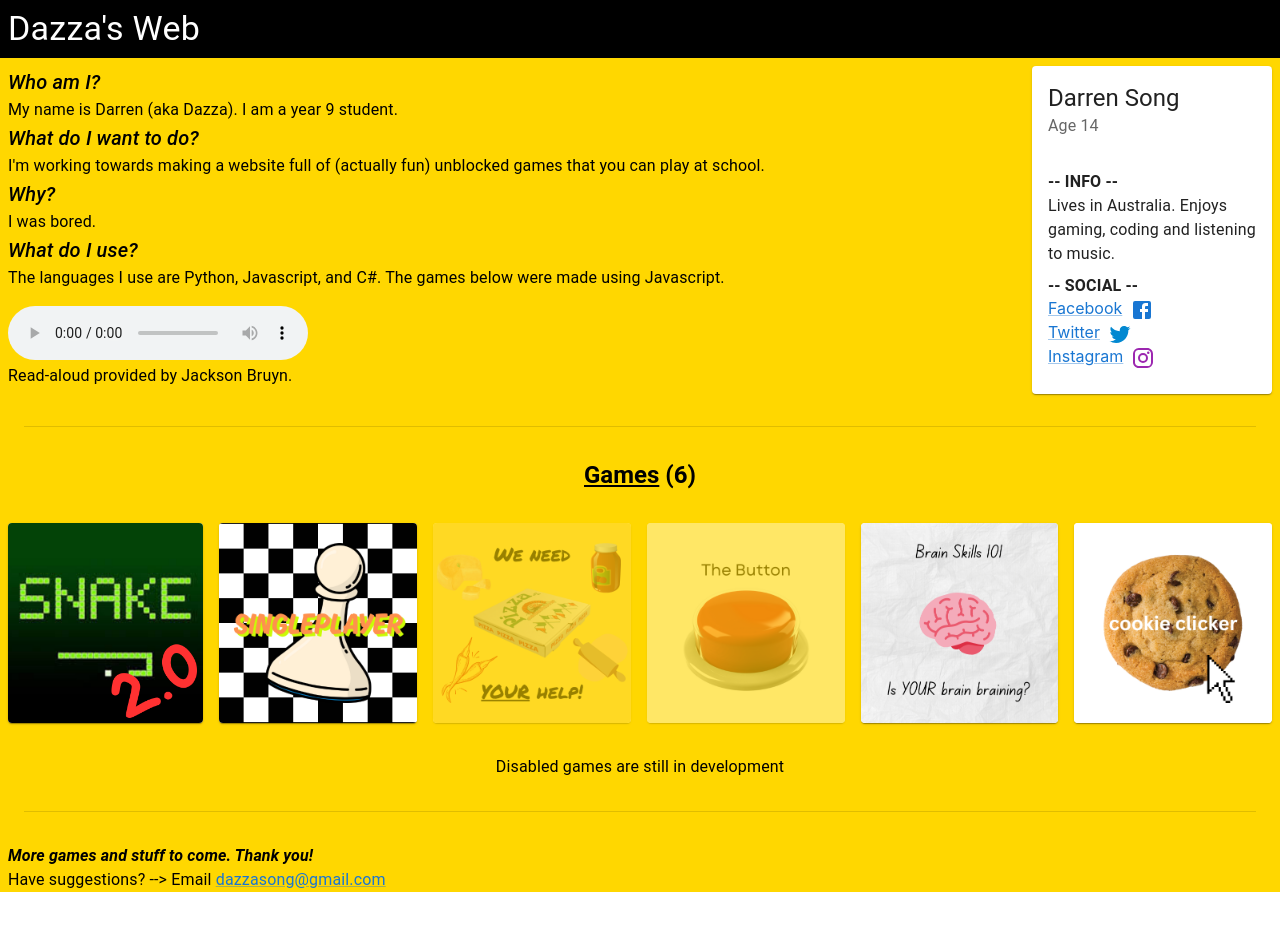
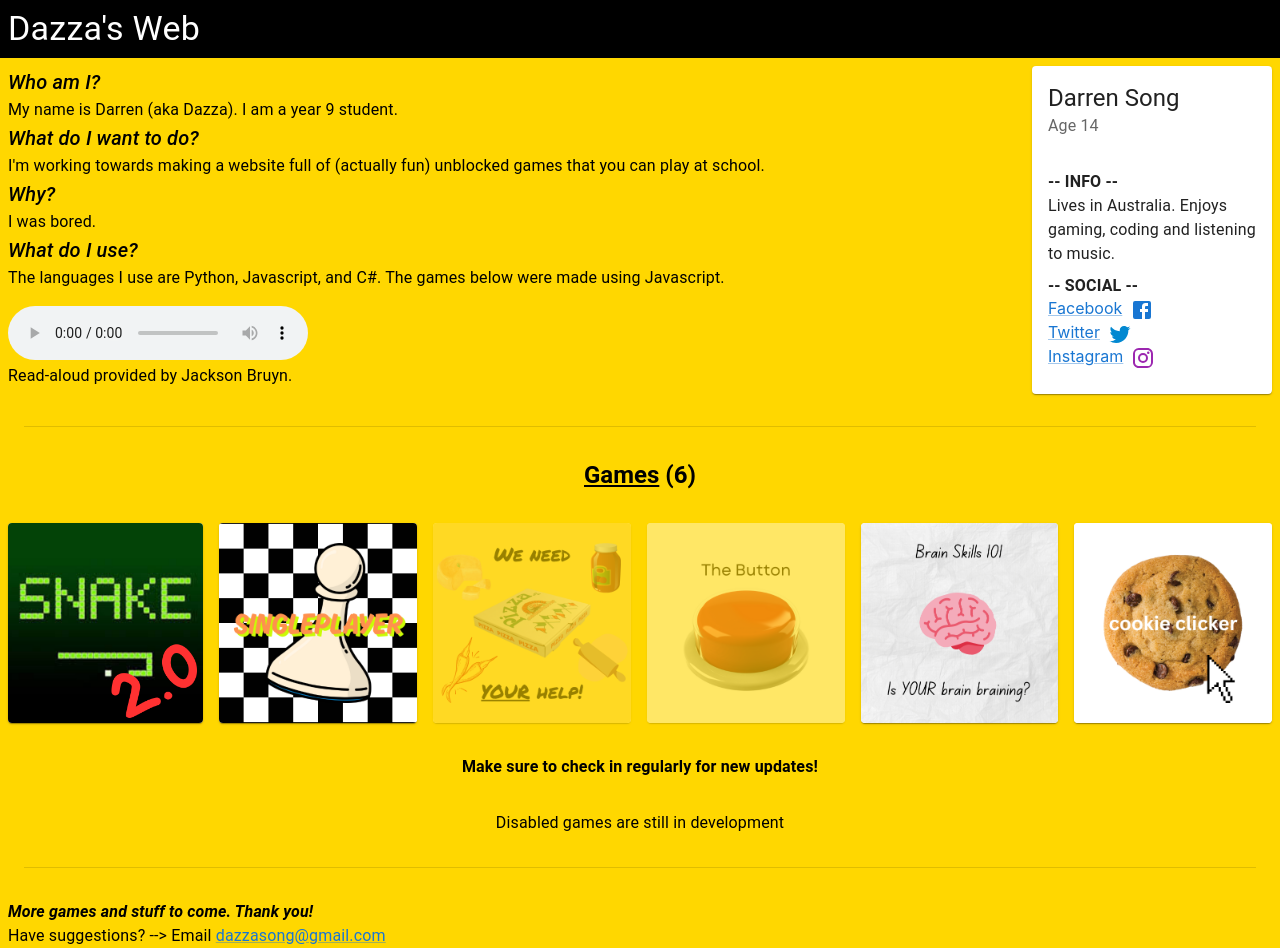
Before and after one commit to dazzasong/portfolio, a React (Create React App) app: page / in a window 1280 px wide. Before the commit the page ends 892 px from the top, so only its background shows below. Built offline with nearby package versions, Linux system fonts and the light colour scheme; a web font is replaced by a local one.

Commit message:
added note

```diff
--- a/src/Home/MainContent/WebsiteList.jsx
+++ b/src/Home/MainContent/WebsiteList.jsx
@@ -26,6 +26,7 @@ export default function WebsiteList() {
     <Stack direction="row" spacing={2}>
       {websites.map((web) => <WebsiteCard img={web.img} to={web.to} disabled={web.disabled} />)}
     </Stack>
+    <Typography fontWeight='bold'>Make sure to check in regularly for new updates!</Typography>
     <Typography>Disabled games are still in development</Typography>
   </Stack>
   );
```
